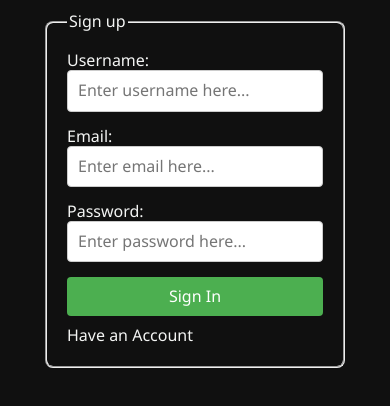
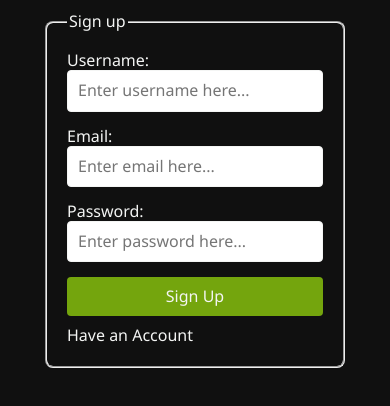
Before and after one commit to cout05/chirp, a plain HTML site: page index.html in a window 390 px wide. Both pictures are taken after a click on the element "Create Account". Shown: the part 344-750 px from the top of the page. Drawn offline with Linux system fonts and the light colour scheme.

```diff
--- a/index.html
+++ b/index.html
@@ -60,7 +60,7 @@
               name="SignUpPassword"
               placeholder="Enter password here..."
               required />
-            <button type="submit">Sign In</button>
+            <button type="submit">Sign Up</button>
             <p class="acc" onclick="toggleForm(this)">Have an Account</p>
           </form>
         </fieldset>
--- a/style.css
+++ b/style.css
@@ -48,6 +48,7 @@
 :root {
   --primary-color: #101010;
   --secondary-color: #f4f5f4;
+  --green-color: #74a50d;
 }
 
 /*main styling*/
@@ -98,14 +99,14 @@
   width: 100%;
   padding: 10px;
   margin-bottom: 15px;
-  border: 1px solid #ccc;
+  border: 1px solid var(--secondary-color);
   border-radius: 4px;
 }
 
 .sign-in-form button,
 .sign-up-form button {
-  background-color: #4caf50;
-  color: white;
+  background-color: var(--green-color);
+  color: var(--secondary-color);
   padding: 10px 15px;
   border: none;
   border-radius: 4px;
@@ -114,7 +115,7 @@
 
 .sign-in-form button:hover,
 .sign-up-form button:hover {
-  background-color: #45a049;
+  background-color: #5e850bc5;
 }
 
 .acc {
```
